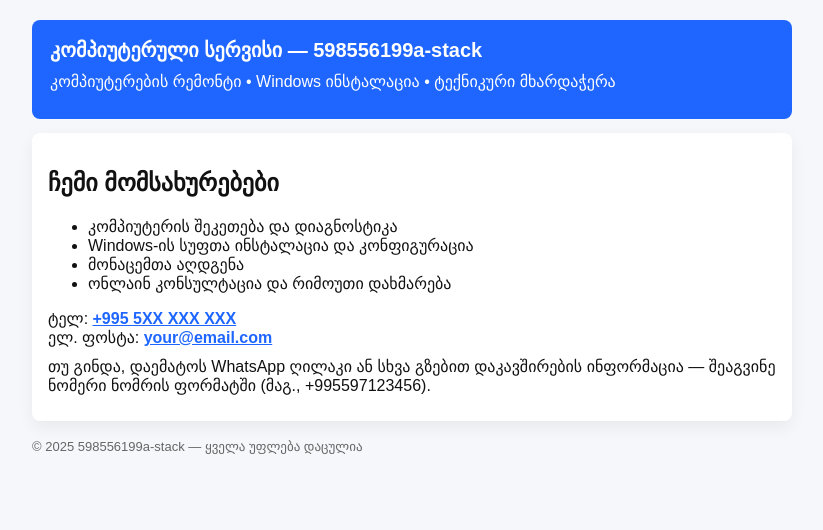
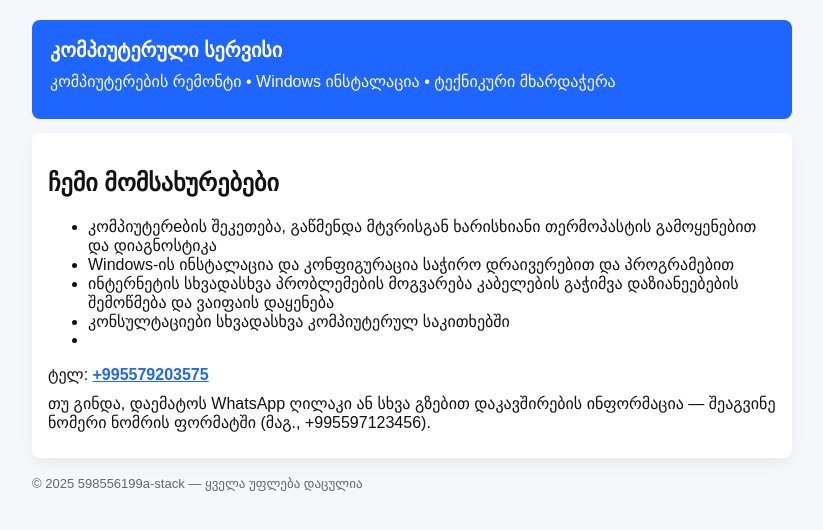
Before and after one commit to 598556199a-stack/Myprof, a plain HTML site: page index.html in a window 1280 px wide. Shown: the whole page, without its empty margins (228-1051 px from the left). Drawn offline with Linux system fonts and the light colour scheme.

Commit message:
Update site text
Updated service title and list of services offered.

```diff
--- a/index.html
+++ b/index.html
@@ -3,7 +3,7 @@
 <head>
   <meta charset="utf-8">
   <meta name="viewport" content="width=device-width,initial-scale=1">
-  <title>კომპიუტერული სერვისი — Myprof-stack</title>
+  <title>კომპიუტერული სერვისი </title>
   <style>
     body{font-family:Arial,Helvetica,sans-serif;background:#f6f7fb;color:#111;margin:0;padding:20px}
     .wrap{max-width:760px;margin:0 auto}
@@ -18,22 +18,24 @@
 <body>
   <div class="wrap">
     <header>
-      <h1>კომპიუტერული სერვისი — 598556199a-stack</h1>
+      <h1>კომპიუტერული სერვისი </h1>
       <p>კომპიუტერების რემონტი • Windows ინსტალაცია • ტექნიკური მხარდაჭერა</p>
     </header>
 
     <div class="card">
       <h2>ჩემი მომსახურებები</h2>
       <ul>
-        <li>კომპიუტერის შეკეთება და დიაგნოსტიკა</li>
-        <li>Windows-ის სუფთა ინსტალაცია და კონფიგურაცია</li>
-        <li>მონაცემთა აღდგენა</li>
-        <li>ონლაინ კონსულტაცია და რიმოუთი დახმარება</li>
+        <li>კომპიუტერeბის შეკეთება, გაწმენდა მტვრისგან ხარისხიანი თერმოპასტის გამოყენებით და დიაგნოსტიკა</li>
+        <li>Windows-ის ინსტალაცია და კონფიგურაცია   საჭირო დრაივერებით და პროგრამებით   </li>
+        <li> ინტერნეტის სხვადასხვა პრობლემების მოგვარება კაბელების გაჭიმვა დაზიანეებების შემოწმება და ვაიფაის დაყენება               </li>
+          <li>   კონსულტაციები სხვადასხვა კომპიუტერულ საკითხებში             </li>
+          <li>                </li>
+
       </ul>
       <p>
         <!-- შეცვალე აქ ტელეფონი და ელ.ფოსტა საკუთარი ინფორმაციით -->
-        ტელ: <strong><a href="tel:+9955XXXXXXXX">+995 5XX XXX XXX</a></strong><br>
-        ელ. ფოსტა: <strong><a href="mailto:your@email.com">your@email.com</a></strong>
+        ტელ: <strong><a href="tel:+9955598556199">+995579203575</a></strong><br>
+
       </p>
 
       <p>
```
